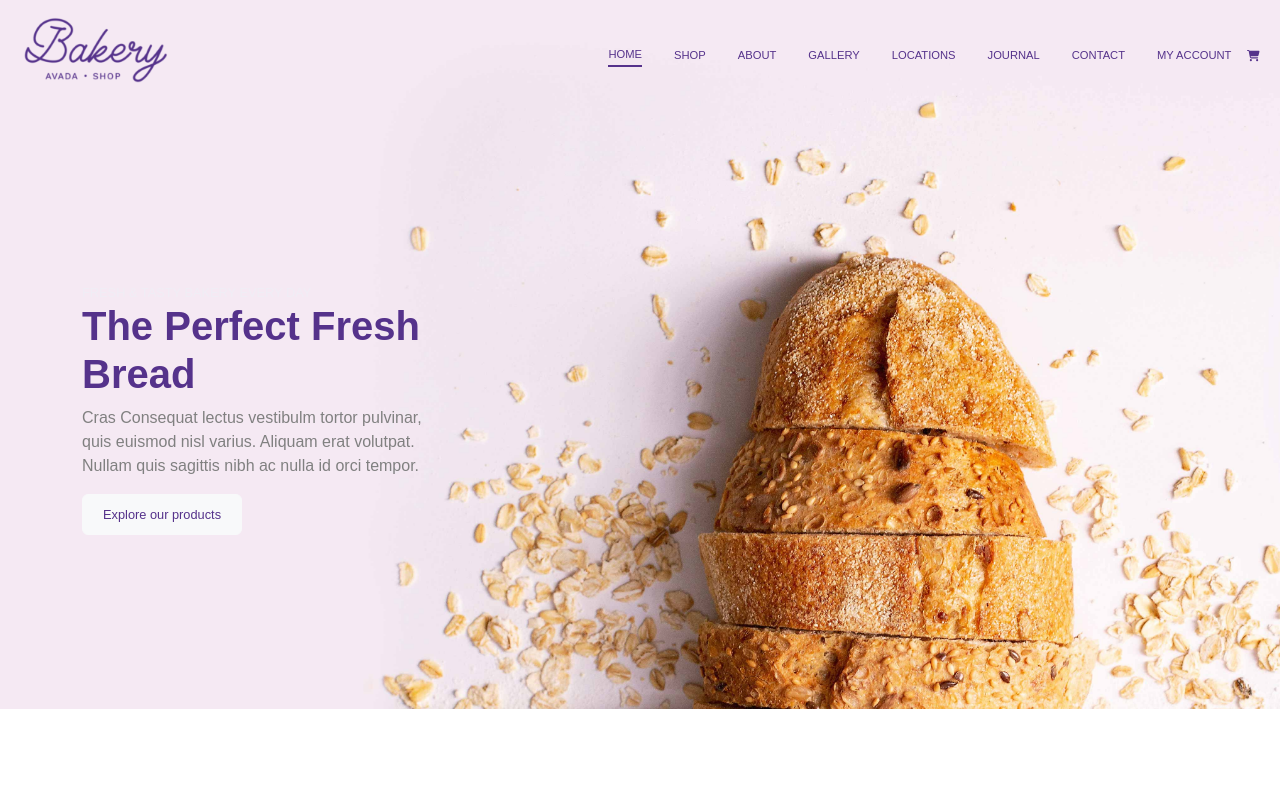
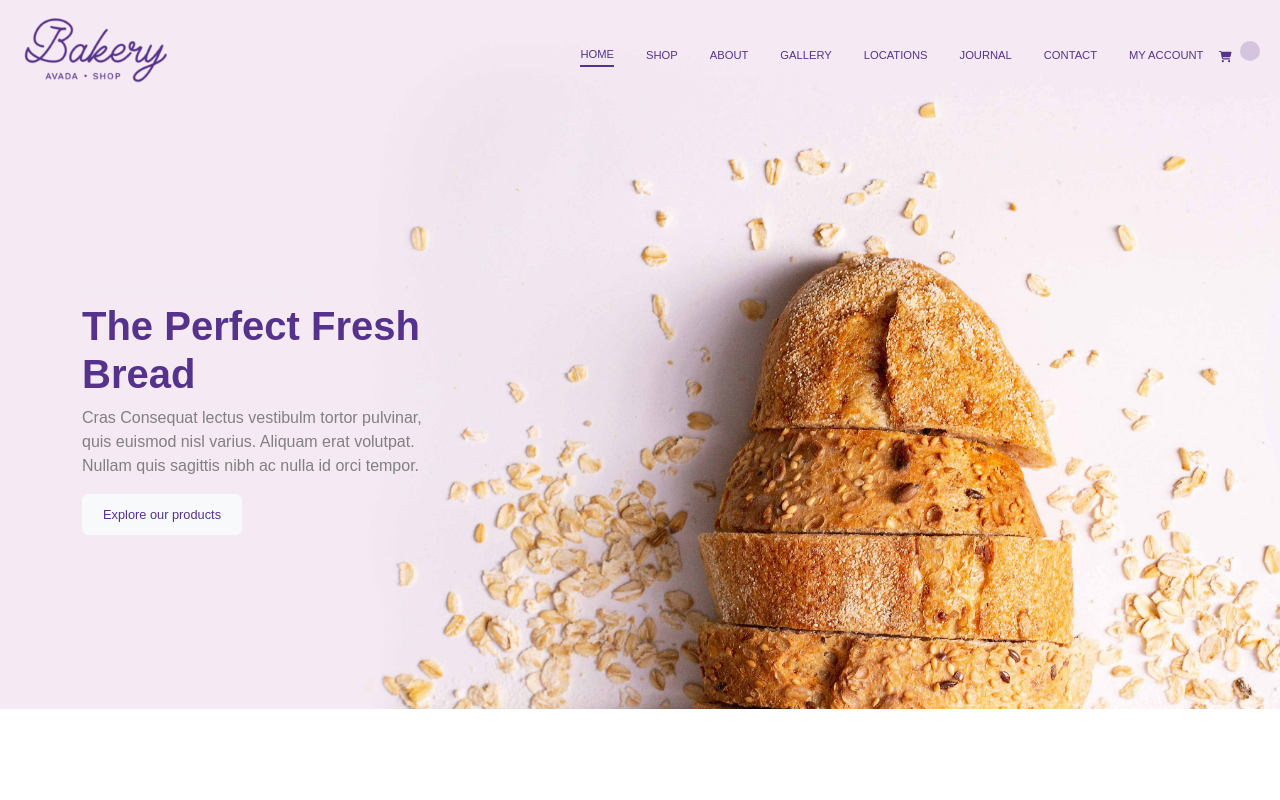
Before and after one commit to PasqualeDiMatteo/proj-html-vuejs, a Vue app: page / in a window 1280 px wide. Shown: the top 800 px of the page. Built offline with nearby package versions, Linux system fonts and the light colour scheme.

Commit message:
Added Footer Top Left

```diff
--- a/src/App.vue
+++ b/src/App.vue
@@ -1,9 +1,11 @@
 <script>
 import AppHeader from "./components/AppHeader.vue"
 import AppMain from "./components/AppMain.vue"
+import AppFooter from "./components/AppFooter.vue"
+
 
 export default {
-  components: { AppHeader, AppMain },
+  components: { AppHeader, AppMain, AppFooter },
   data() {
     return {
       navbarHeader: [
@@ -39,7 +41,36 @@ export default {
           text: "MY ACCOUNT",
           active: false
         },
-      ]
+      ],
+      navbarFooter: [
+        {
+          text: "SHOP",
+          active: false
+        },
+        {
+          text: "ABOUT",
+          active: false
+        },
+        {
+          text: "GALLERY",
+          active: false
+        },
+        {
+          text: "LOCATIONS",
+          active: false
+        },
+        {
+          text: "JOURNAL",
+          active: false
+        },
+        {
+          text: "CONTACT",
+          active: false
+        },
+        {
+          text: "ORDERS",
+        },
+      ],
     }
   }
 }
@@ -48,6 +79,7 @@ export default {
 <template>
   <AppHeader :navbarLists="navbarHeader" />
   <AppMain />
+  <AppFooter :navbarLists="navbarFooter" />
 </template>
 
 <style lang="scss">
--- /dev/null
+++ b/src/components/AppFooter.vue
@@ -0,0 +1,16 @@
+<script>
+import FooterTop from "./footer-coomponents/FooterTop.vue"
+
+export default {
+    components: { FooterTop },
+    props: { navbarLists: Object }
+}
+</script>
+
+<template>
+    <div class="container">
+        <FooterTop :navbarLists="navbarLists" />
+    </div>
+</template>
+
+<style></style>
--- a/src/components/AppNavbar.vue
+++ b/src/components/AppNavbar.vue
@@ -1,7 +1,8 @@
 <script>
 export default {
     props: {
-        navbarLists: Object
+        navbarLists: Object,
+        itemsCart: Number
     }
 }
 </script>
@@ -14,7 +15,9 @@ export default {
             </li>
             <li class="nav-item">
                 <a href="#">
-                    <FontAwesomeIcon :icon="['fas', 'cart-shopping']" />
+                    <FontAwesomeIcon :icon="['fas', 'cart-shopping']" /><span v-if="!itemsCart" class="pill ms-2">
+                        {{ itemsCart }}
+                    </span>
                 </a>
             </li>
         </ul>
@@ -41,4 +44,16 @@ a {
     font-size: 0.7rem;
     color: $primary;
 }
+
+.pill {
+    display: inline-flex;
+    background-color: rgba($primary, 0.2);
+    color: $primary;
+    width: 20px;
+    height: 20px;
+    border-radius: 50%;
+    justify-content: center;
+    align-items: center;
+
+}
 </style>
--- /dev/null
+++ b/src/components/footer-coomponents/FooterTop.vue
@@ -0,0 +1,14 @@
+<script>
+import FooterTopLeft from "./FooterTopLeft.vue"
+
+export default {
+    components: { FooterTopLeft },
+    props: { navbarLists: Object }
+}
+</script>
+<template>
+    <div class="row">
+        <FooterTopLeft :navbarLists="navbarLists" />
+    </div>
+</template>
+<style></style>
--- /dev/null
+++ b/src/components/footer-coomponents/FooterTopLeft.vue
@@ -0,0 +1,23 @@
+<script>
+import AppLogo from "../AppLogo.vue"
+import AppNavbar from "../AppNavbar.vue"
+
+export default {
+
+    data() {
+        return {
+            itemsInCart: 0
+        }
+    },
+    props: { navbarLists: Object },
+    components: { AppLogo, AppNavbar },
+}
+</script>
+
+<template>
+    <div class="col-6">
+        <AppLogo />
+        <AppNavbar :navbarLists="navbarLists" :itemsCart="itemsInCart" />
+    </div>
+</template>
+<style></style>
```
